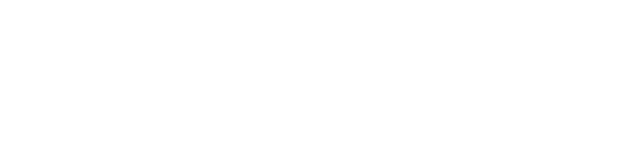
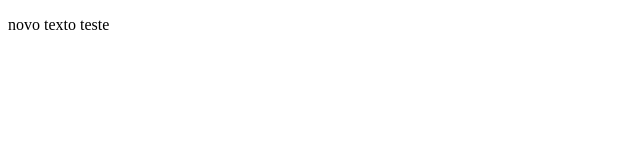
Before and after one commit to Mariballardin/test_git, a plain HTML site: page index.html in a window 1280 px wide. Shown: the whole page, without its empty margins (0-640 px from the left). Drawn offline with Linux system fonts and the light colour scheme.

Commit message:
more text

```diff
--- a/index.html
+++ b/index.html
@@ -5,6 +5,9 @@
   <meta http-equiv="X-UA-Compatible" content="IE=edge">
   <meta name="viewport" content="width=device-width, initial-scale=1.0">
   <title>Document</title>
+  <p>
+    novo texto teste
+  </p>
 </head>
 <body>
 
```
